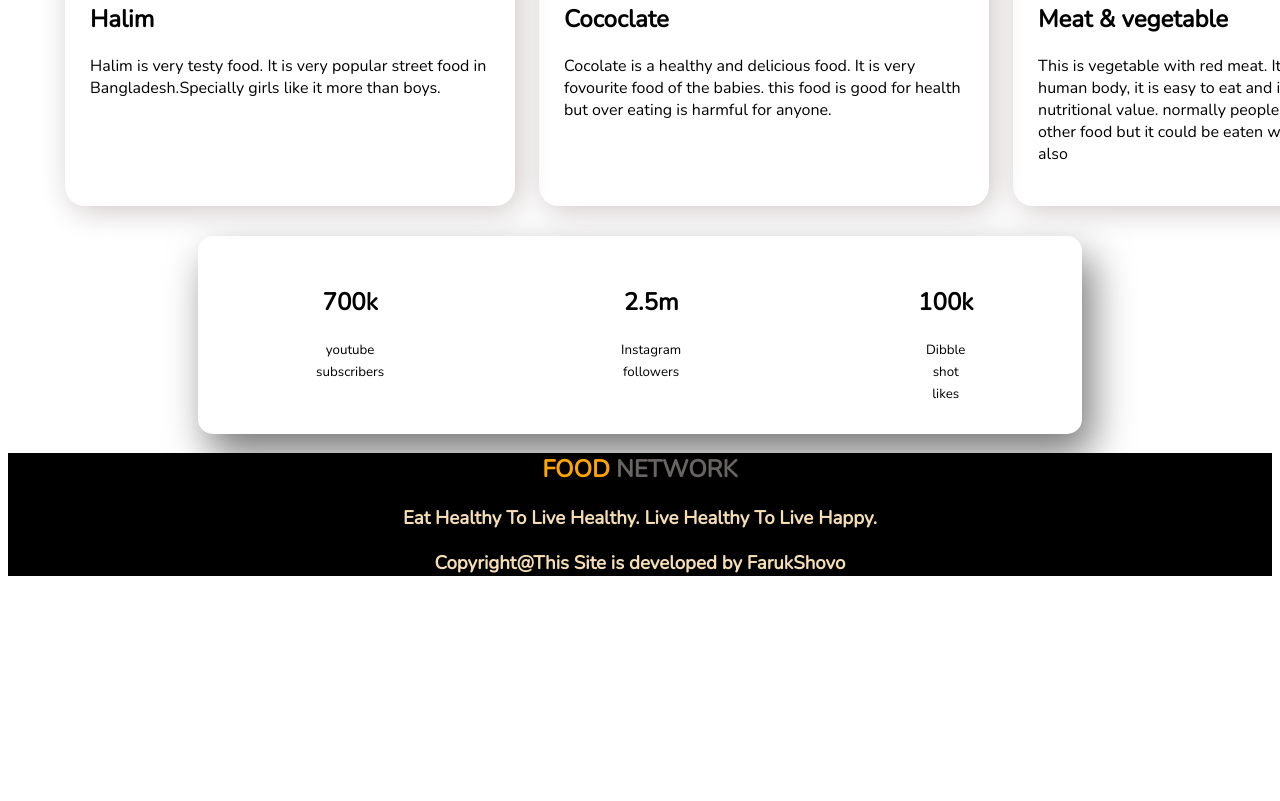
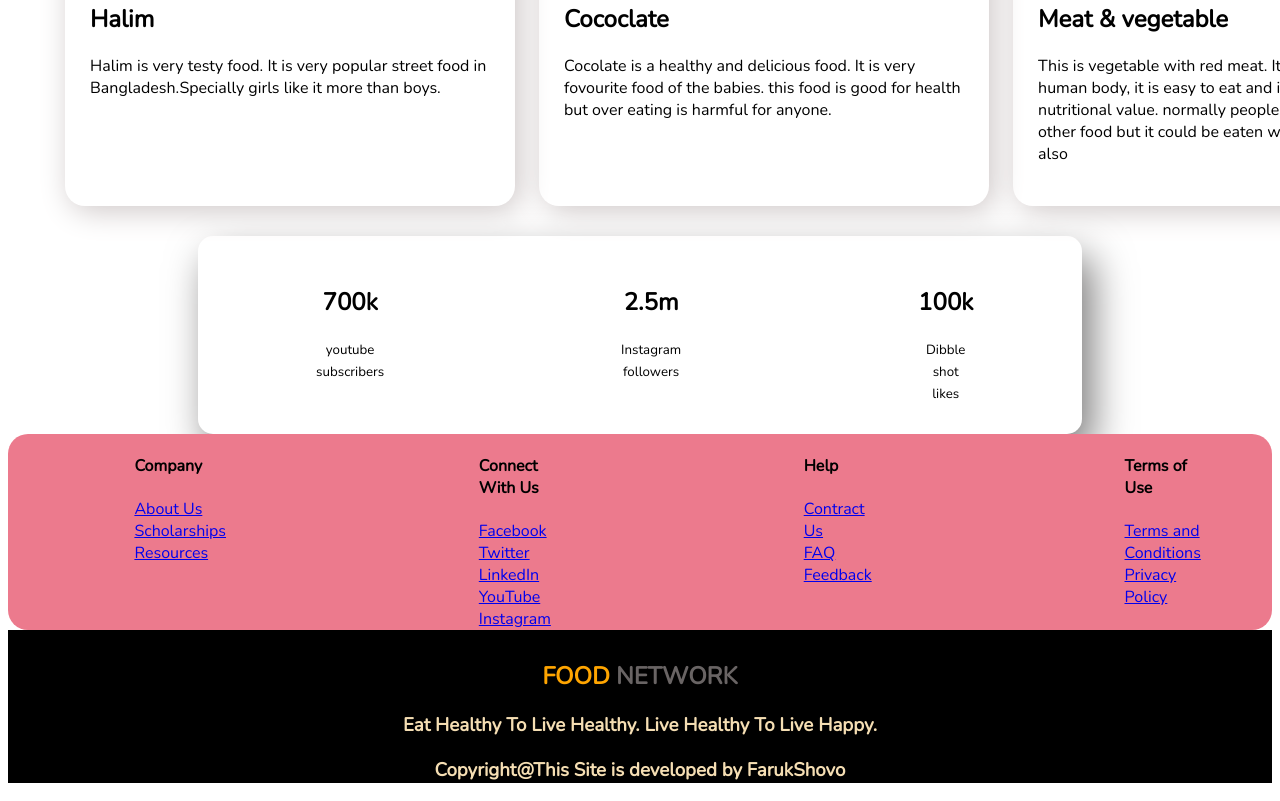
Before and after one commit to FarukShovo/Food-Networ, a plain HTML site: page index.html in a window 1280 px wide. Shown: the part 2163-2964 px from the top of the page. Before the commit the page ends 2758 px from the top, so only its background shows below. Drawn offline with nearby package versions, Linux system fonts and the light colour scheme.

Commit message:
Added Information Center

```diff
--- a/index.html
+++ b/index.html
@@ -92,6 +92,38 @@
             <small>Dibble shot likes</small>
         </div>
     </section>
+    <section class="information-center">
+        <div class="info-center">
+            <h4>Company</h4>
+            <a target="_blank" href="https://www.foodpanda.com/about/">About Us</a> <br>
+            <a target="_blank"
+                href="https://www.info.com/serp?q=find%20me%20scholarships&segment=info.0608&s1aid=3901214570&s1cid=13292059127&s1agid=122558769093&s1kid=kwd-320266010354&utm_source=adwords&gclid=CjwKCAjw_o-HBhAsEiwANqYhpxjenYSATTAI82ZU89pLkbvpRibqnPjFgT2fwySzX51BS6IcZLcD1hoCXy0QAvD_BwE">Scholarships</a>
+            <br>
+            <a target="_blank" href="https://www.partner.foodpanda.hk/resource-centre">Resources</a>
+        </div>
+        <div class="info-center">
+            <h4>Connect With Us</h4>
+            <a target="_blank"
+                href="https://www.facebook.com/groups/completewebdevelopment4/?multi_permalinks=453163502600564%2C453149065935341%2C453051795945068%2C453016812615233%2C453011835949064&notif_id=1625218089655625&notif_t=group_activity&ref=notif">Facebook</a>
+            <br>
+            <a target="_blank" href="https://twitter.com/?lang=en">Twitter</a> <br>
+            <a target="_blank" href="https://www.linkedin.com/in/faruk-shovo-8397701a4/">LinkedIn</a> <br>
+            <a target="_blank" href="https://www.youtube.com/">YouTube</a> <br>
+            <a target="_blank" href="https://www.instagram.com/">Instagram</a>
+        </div>
+        <div class="info-center">
+            <h4>Help</h4>
+            <a target="_blank" href="https://www.partner.foodpanda.hk/contact-us">Contract Us</a> <br>
+            <a target="_blank" href="https://www.partner.foodpanda.hk/marketing-promotion">FAQ</a><br>
+            <a target="_blank"
+                href="https://www.partner.foodpanda.hk/post/%E9%A1%A7%E5%AE%A2%E7%9A%84%E6%84%8F%E8%A6%8B-customer-feedback">Feedback</a>
+        </div>
+        <div class="info-center">
+            <h4>Terms of Use</h4>
+            <a target="_blank" href="https://www.partner.foodpanda.hk/terms-and-conditions">Terms and Conditions</a><br>
+            <a target="_blank" href="https://www.partner.foodpanda.hk/copy-of-terms-and-conditions">Privacy Policy</a>
+        </div>
+    </section>
     <footer>
         <h2> <span>FOOD</span> <span id="footer-color">NETWORK</span> </h2>
         <h3>Eat Healthy To Live Healthy. Live Healthy To Live Happy. </h3>
--- a/style.css
+++ b/style.css
@@ -58,6 +58,8 @@ h1{
 footer{
     background: black;
     text-align: center;
+    padding-top: 10px;
+
 }
 #footer-color{
     color: rgb(105, 100, 100);
@@ -78,4 +80,17 @@ h3{
     padding: 30px;
     margin-left: 10%;
     margin-right: 10%;
+
 }
+.information-center{
+
+    display: flex;
+    background-color: rgb(236, 122, 141);
+    border-radius: 20px;
+
+}
+.info-center{
+    margin-left: 10%;
+    margin-right: 10%;
+
+}
```
